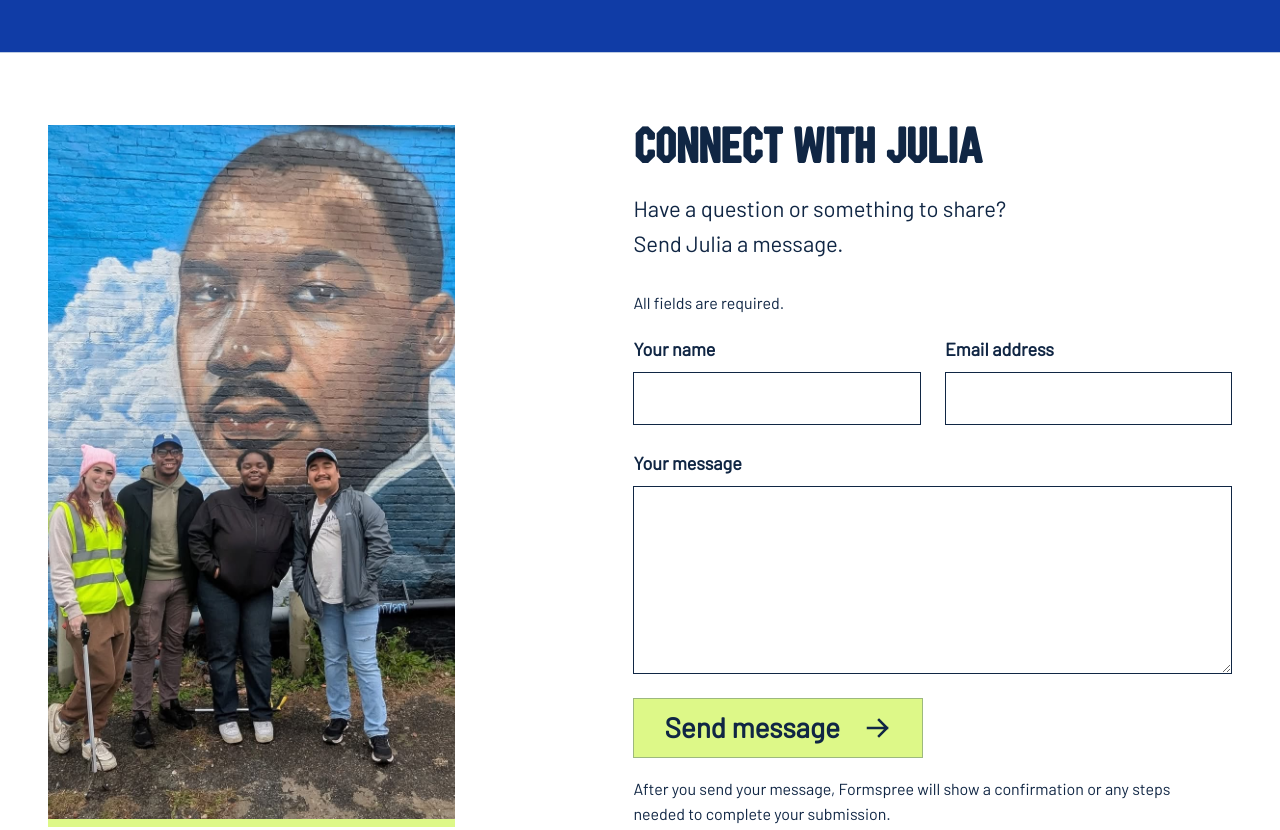
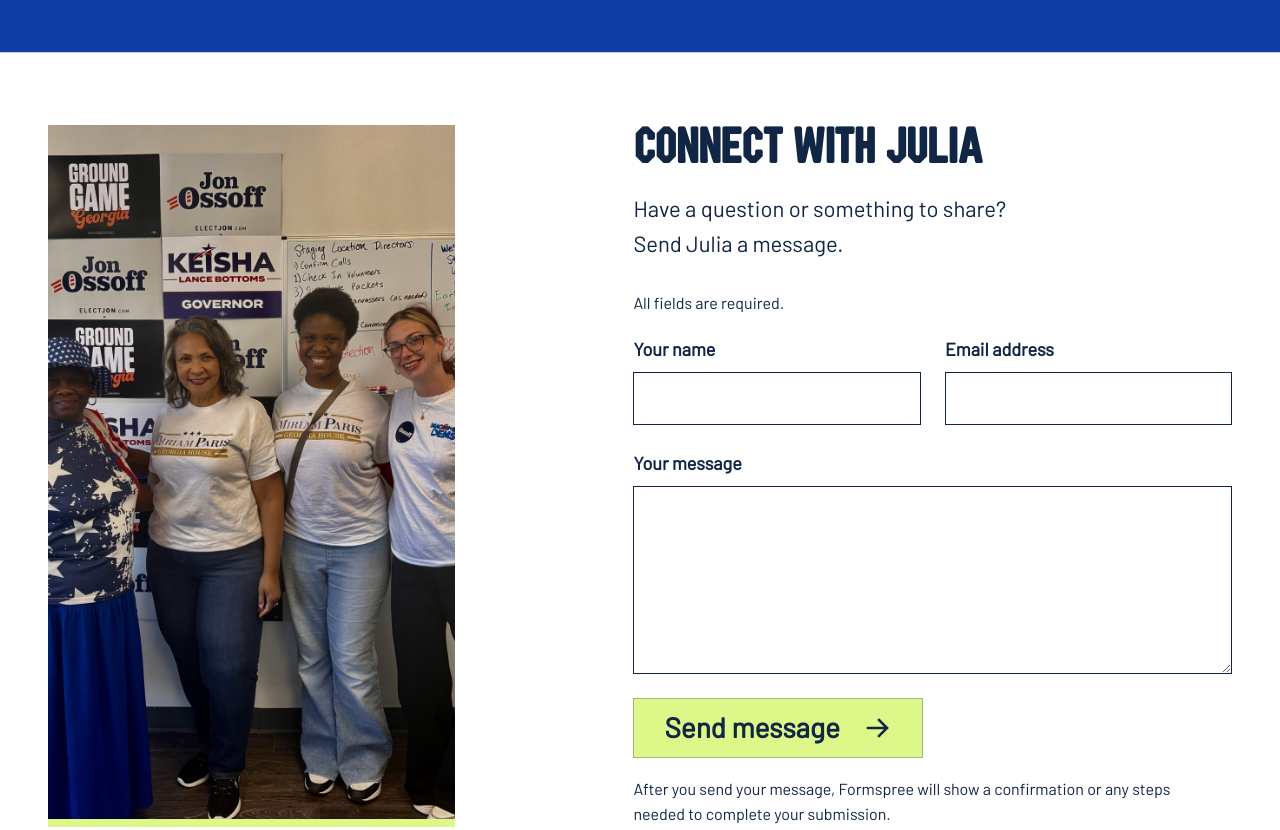
Before and after one commit to kerryhatcher/joinjulia.com, an Astro site: page / in a window 1280 px wide. Shown: the part 3980-4810 px from the top of the page. Built offline with nearby package versions, Linux system fonts and the light colour scheme; Astro itself is replaced by a stand-in of ours.

Commit message:
Replace the Connect with Julia photo

```diff
--- a/src/components/ContactForm.astro
+++ b/src/components/ContactForm.astro
@@ -1,10 +1,10 @@
 ---
 import Arrow from './Arrow.astro';
 import { Image } from 'astro:assets';
-import communityPhoto from '../../public/images/474207452_18481024870023500_7589148821166039254_n.jpg';
+import communityPhoto from '../assets/contact-photo.jpg';
 ---
 <section class="contact section-shell" id="contact" aria-labelledby="contact-heading">
-  <figure class="contact-photo"><Image src={communityPhoto} widths={[360, 540, 720, 960]} sizes="(max-width: 760px) calc(100vw - 40px), 36vw" width={720} format="webp" alt="Four people standing in front of a blue portrait mural." loading="lazy" /></figure>
+  <figure class="contact-photo"><Image src={communityPhoto} widths={[360, 540, 720, 960]} sizes="(max-width: 760px) calc(100vw - 40px), 36vw" width={720} format="webp" alt="Four people stand together in front of campaign signs." loading="lazy" /></figure>
   <form action="https://formspree.io/f/xnpnekbv" method="POST" aria-labelledby="contact-heading" aria-describedby="contact-help">
     <div class="contact-intro">
       <h2 id="contact-heading">Connect with Julia</h2>
```
Also changed, not shown: src/assets/contact-photo.jpg (added).
